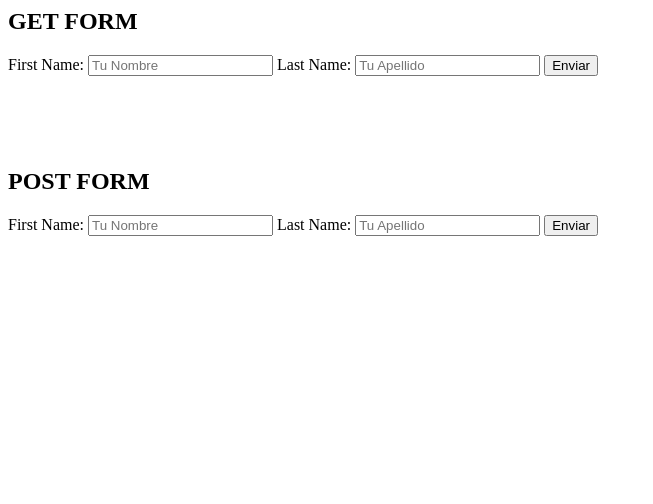
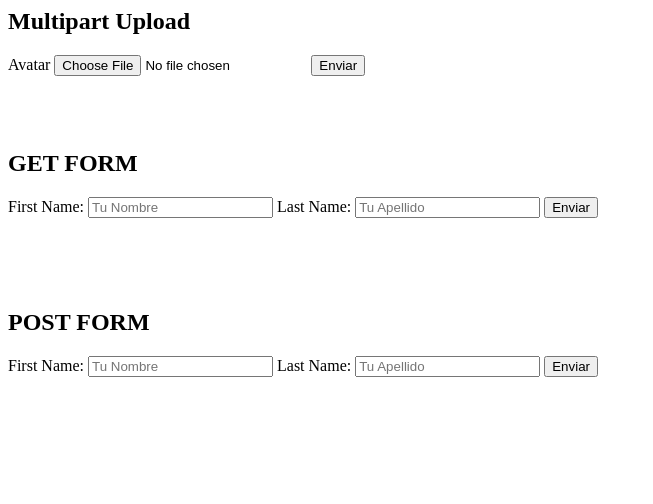
Before and after one commit to UG-InternetApps/Express-Example, a website: page index.html in a window 1280 px wide. Shown: the part 296-800 px from the top of the page, without its empty margins (0-653 px from the left). Drawn offline with Linux system fonts and the light colour scheme.

Commit message:
Add Multer Package

```diff
--- a/index.html
+++ b/index.html
@@ -8,6 +8,16 @@
     <h1>Hola mamá esté un HTML</h1>
     <img src="images/UG-Github.png" alt="UG LOGO GITHUB">
 
+    <h2>Multipart Upload</h2>
+    <form action="profile" method="POST" enctype="multipart/form-data">
+      <label for="avatar">Avatar</label>
+      <input id="avatar" name="avatar" type="file">
+      <button type="submit">Enviar</button>
+    </form>
+
+    <br>
+    <br>
+    <br>
 
     <h2>GET FORM</h2>
     <form action="get_form" method="GET">
@@ -29,8 +39,8 @@
       <label for="last">Last Name: </label>
       <input type="text" name="last" placeholder="Tu Apellido">
       <button type="submit">Enviar</button>
+    </form>
 
-    </form>
 
 
   </body>
--- a/package.json
+++ b/package.json
@@ -11,6 +11,7 @@
   "dependencies": {
     "body-parser": "^1.15.2",
     "cookie-parser": "^1.4.3",
-    "express": "^4.14.0"
+    "express": "^4.14.0",
+    "multer": "^1.2.0"
   }
 }
```
Also changed, not shown: index.js (+6 -2 lines), 1 other file.
